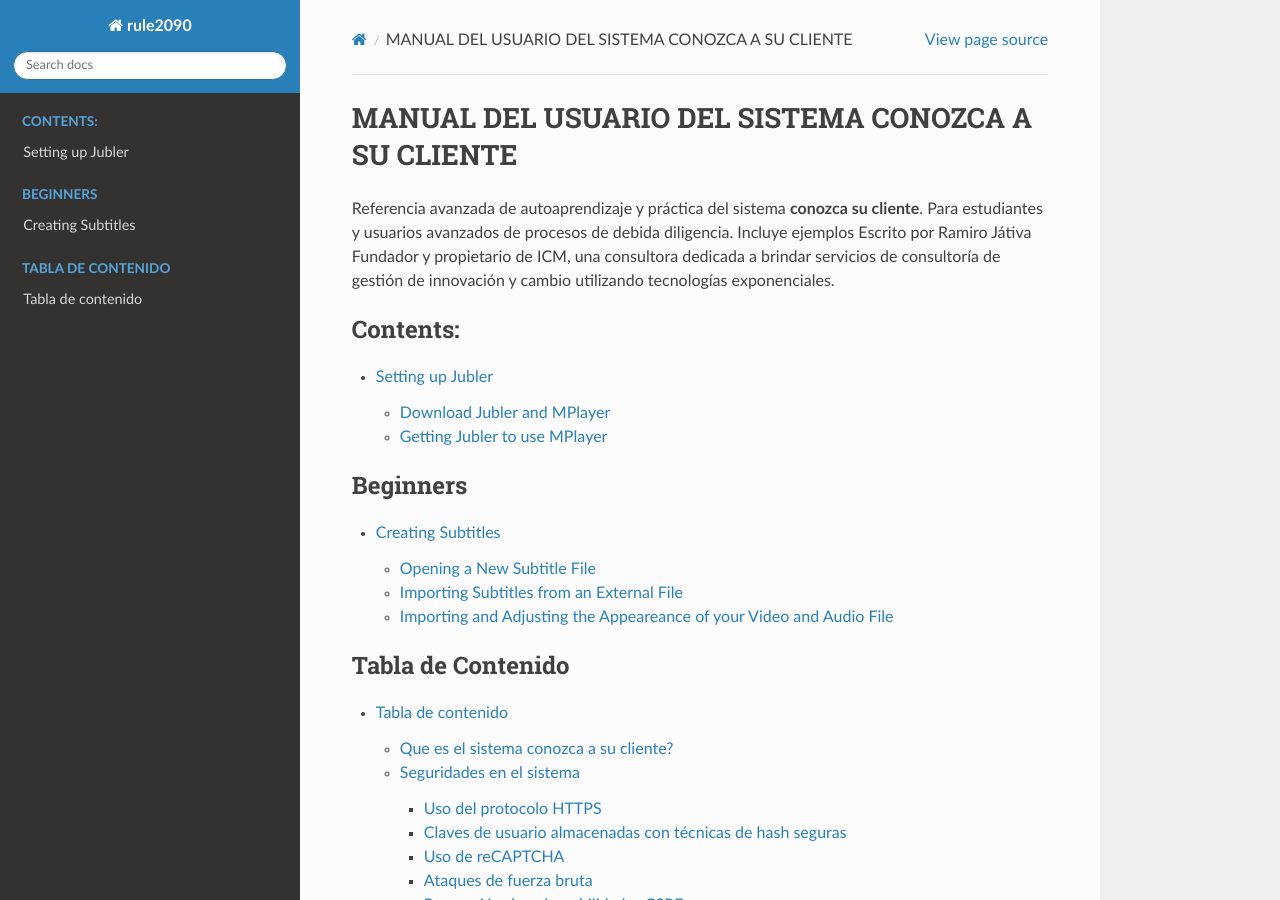
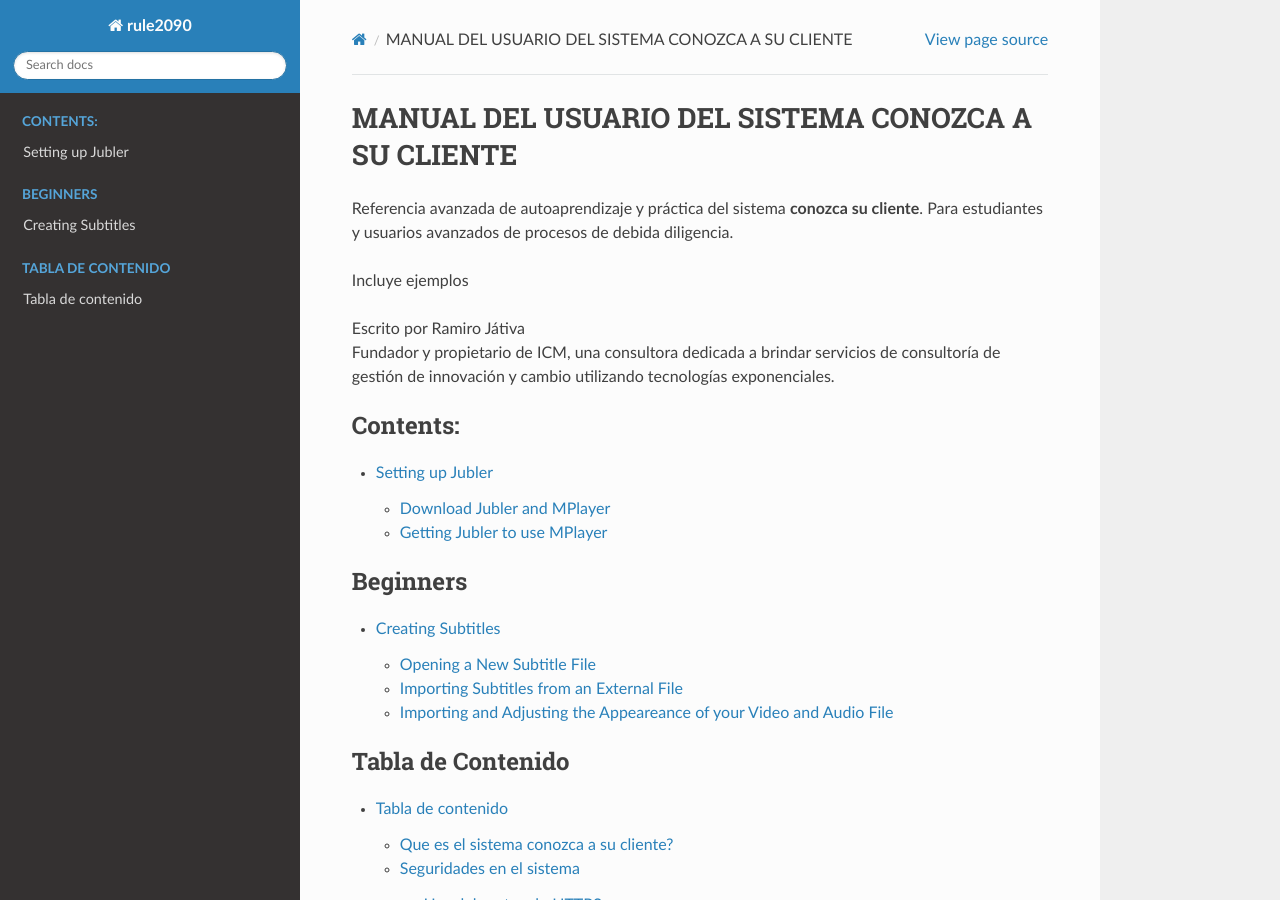
Before and after one commit to jativar/myproject, a Sphinx documentation site: the page built from docs/index.rst, in a window 1280 px wide and 900 px high. Built offline with Sphinx 7.4.7 and the Read the Docs theme 2.0.0, drawn with Linux system fonts in a browser that asks for light colours.

Commit message:
add new line with reStructuredText

```diff
--- a/docs/index.rst
+++ b/docs/index.rst
@@ -6,10 +6,12 @@
 MANUAL DEL USUARIO DEL SISTEMA CONOZCA A SU CLIENTE
 ===================================================
 
-Referencia avanzada de autoaprendizaje y práctica del sistema **conozca su cliente**. Para estudiantes y usuarios avanzados de procesos de debida diligencia.
-Incluye ejemplos
-Escrito por Ramiro Játiva
-Fundador y propietario de ICM, una consultora dedicada a brindar servicios de consultoría de gestión de innovación y cambio utilizando tecnologías exponenciales.
+| Referencia avanzada de autoaprendizaje y práctica del sistema **conozca su cliente**. Para estudiantes y usuarios avanzados de procesos de debida diligencia.
+|
+| Incluye ejemplos
+|
+| Escrito por Ramiro Játiva
+| Fundador y propietario de ICM, una consultora dedicada a brindar servicios de consultoría de gestión de innovación y cambio utilizando tecnologías exponenciales.
 
 
 .. toctree::
```
Also changed, not shown: 5 other files.
